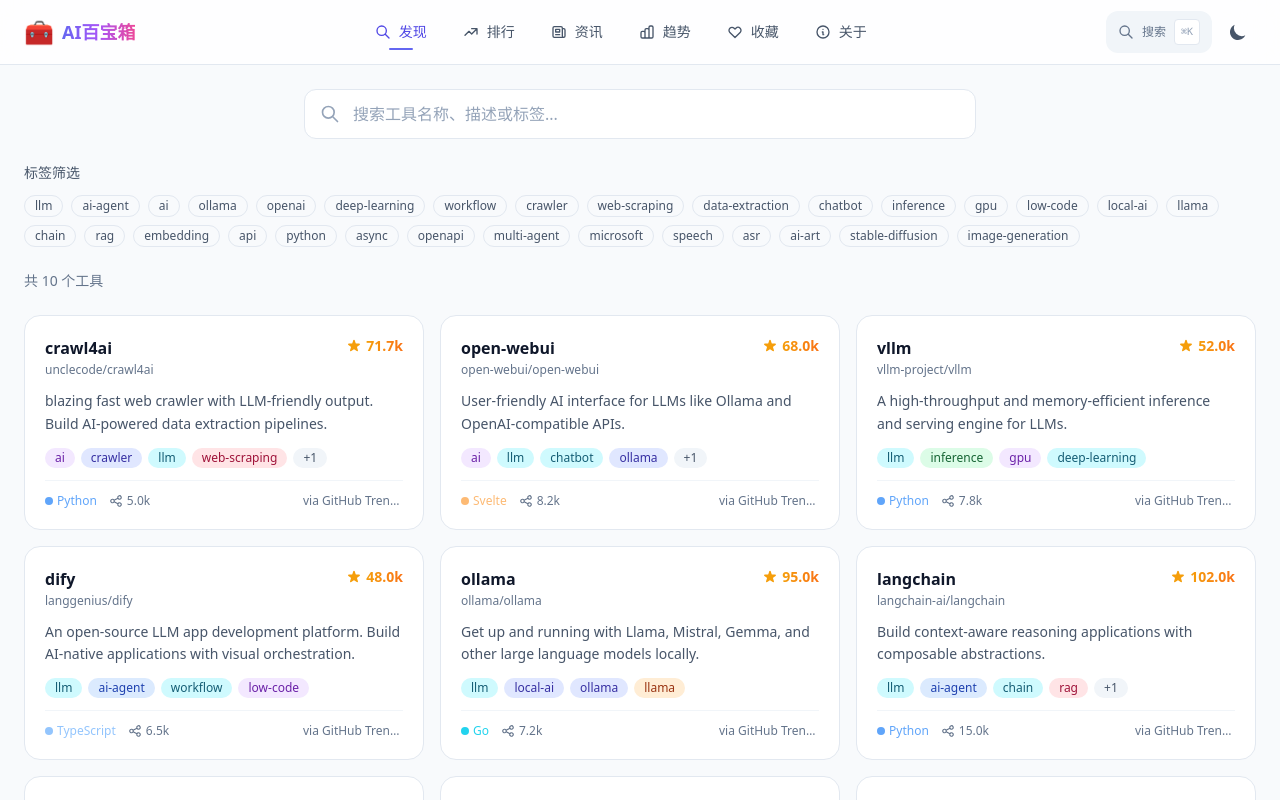
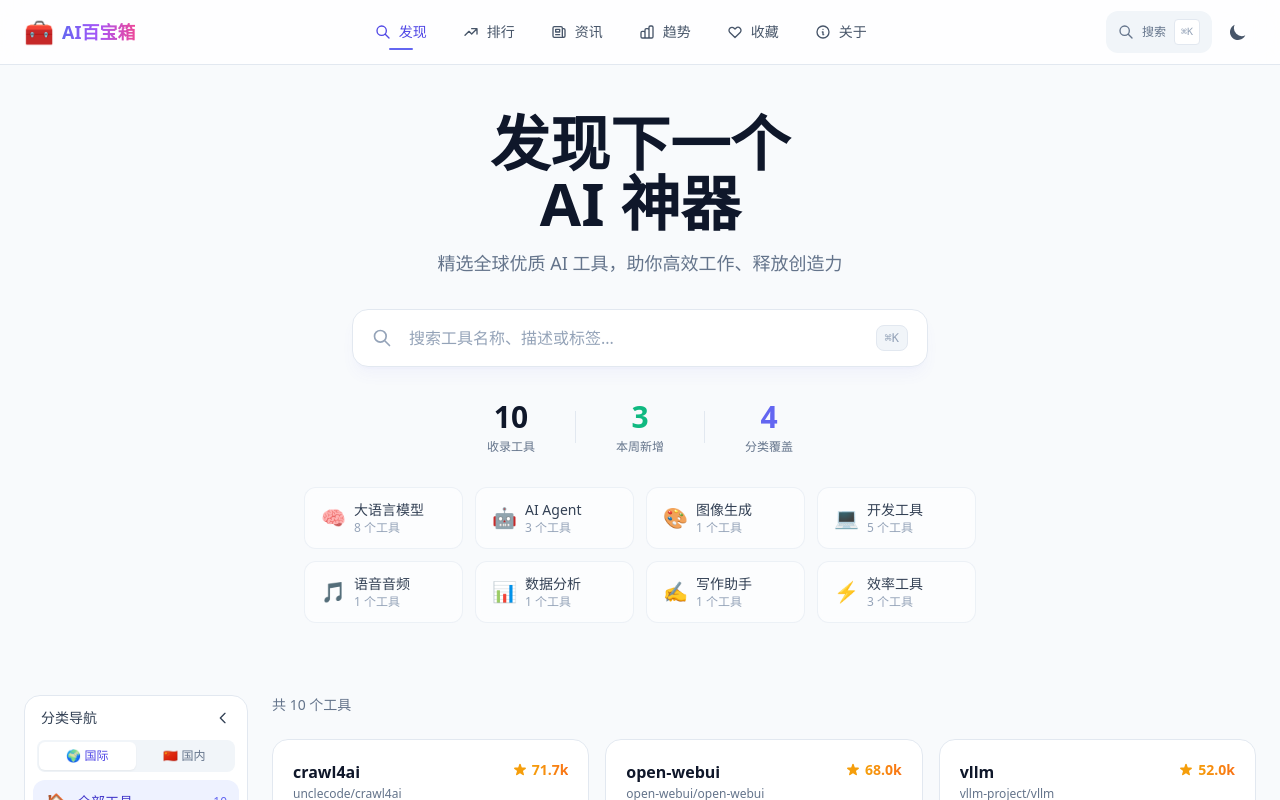
Before and after one commit to gitHardie/ai-treasure-box, a React (Vite) app in the folder site/: page / in a window 1280 px wide. Shown: the top 800 px of the page. Built offline with nearby package versions, Linux system fonts and the light colour scheme.

Commit message:
chore: update DiscoverPage.tsx

```diff
--- a/site/src/pages/DiscoverPage.tsx
+++ b/site/src/pages/DiscoverPage.tsx
@@ -1,37 +1,89 @@
-import { useState, useMemo } from 'react'
-import type { ToolItem } from '../types'
+import { useState, useMemo, useEffect } from 'react'
+import type { ToolItem, SnapshotData } from '../types'
 import { useTools } from '../hooks/useData'
 import ToolCard from '../components/ToolCard'
 import ToolDetail from '../components/ToolDetail'
-import SearchBar from '../components/SearchBar'
-import TagFilter from '../components/TagFilter'
+import CategorySidebar from '../components/CategorySidebar'
 import LoadingState from '../components/LoadingState'
 import EmptyState from '../components/EmptyState'
+
+const HOT_CATEGORIES = [
+  { emoji: '🧠', label: '大语言模型', keywords: ['llm', 'gpt', 'chat', 'openai', 'ollama'] },
+  { emoji: '🤖', label: 'AI Agent', keywords: ['agent', 'autonomous', 'auto'] },
+  { emoji: '🎨', label: '图像生成', keywords: ['image', 'art', 'diffusion', 'midjourney'] },
+  { emoji: '💻', label: '开发工具', keywords: ['code', 'developer', 'api', 'framework'] },
+  { emoji: '🎵', label: '语音音频', keywords: ['audio', 'speech', 'tts', 'voice', 'music'] },
+  { emoji: '📊', label: '数据分析', keywords: ['data', 'analytics', 'visualization'] },
+  { emoji: '✍️', label: '写作助手', keywords: ['writing', 'text', 'content', 'blog'] },
+  { emoji: '⚡', label: '效率工具', keywords: ['productivity', 'automation', 'workflow', 'crawler'] },
+]
+
+function getBasePath(): string {
+  return import.meta.env.BASE_URL.replace(/\/$/, '')
+}
 
 export default function DiscoverPage() {
   const { tools, loading, error } = useTools()
   const [search, setSearch] = useState('')
-  const [selectedTags, setSelectedTags] = useState<string[]>([])
+  const [selectedCategory, setSelectedCategory] = useState('all')
+  const [chinaOnly, setChinaOnly] = useState(false)
   const [selectedTool, setSelectedTool] = useState<ToolItem | null>(null)
+  const [stats, setStats] = useState<SnapshotData | null>(null)
 
-  // Extract all unique tags
-  const allTags = useMemo(() => {
-    const tagCount = new Map<string, number>()
-    tools.forEach(tool => {
-      tool.topics?.forEach(tag => {
-        tagCount.set(tag, (tagCount.get(tag) || 0) + 1)
+  useEffect(() => {
+    const basePath = getBasePath()
+    fetch(basePath + '/data/snapshots/latest.json')
+      .then(r => r.ok ? r.json() : null)
+      .then(data => {
+        if (data) setStats(Array.isArray(data) ? data[0] : data)
       })
-    })
-    return Array.from(tagCount.entries())
-      .sort((a, b) => b[1] - a[1])
-      .slice(0, 30)
-      .map(([tag]) => tag)
+      .catch(() => {})
+  }, [])
+
+  // Count per hot category
+  const hotCategoryCounts = useMemo(() => {
+    return HOT_CATEGORIES.map(cat => ({
+      ...cat,
+      count: tools.filter(t =>
+        cat.keywords.some(kw =>
+          t.topics?.some(topic => topic.toLowerCase().includes(kw)) ||
+          t.name.toLowerCase().includes(kw) ||
+          t.description?.toLowerCase().includes(kw)
+        )
+      ).length
+    }))
   }, [tools])
 
-  // Filter tools
+  // Filter by category
+  const categoryFiltered = useMemo(() => {
+    if (selectedCategory === 'all') return tools
+    const catDef = {
+      llm: ['llm', 'gpt', 'language-model', 'chat', 'ollama', 'openai'],
+      agent: ['agent', 'autonomous', 'auto-gpt', 'crew'],
+      'dev-tools': ['code', 'developer', 'ide', 'editor', 'debug', 'api', 'sdk', 'framework'],
+      image: ['image', 'art', 'draw', 'diffusion', 'midjourney', 'stable', 'dall'],
+      audio: ['audio', 'speech', 'tts', 'voice', 'music', 'sound', 'whisper'],
+      video: ['video', 'animation', 'motion', 'clip'],
+      data: ['data', 'analytics', 'visualization', 'chart', 'csv', 'table'],
+      writing: ['writing', 'text', 'content', 'blog', 'copy', 'seo', 'markdown'],
+      productivity: ['productivity', 'automation', 'workflow', 'tool', 'utility', 'search', 'crawler'],
+      research: ['research', 'paper', 'academic', 'science', 'arxiv', 'scholar'],
+      education: ['education', 'learn', 'course', 'study', 'tutor', 'quiz'],
+      security: ['security', 'privacy', 'encrypt', 'auth', 'vulnerability'],
+    }[selectedCategory] || []
+    return tools.filter(t =>
+      t.category === selectedCategory ||
+      catDef.some(kw =>
+        t.topics?.some(topic => topic.toLowerCase().includes(kw)) ||
+        t.name.toLowerCase().includes(kw) ||
+        t.description?.toLowerCase().includes(kw)
+      )
+    )
+  }, [tools, selectedCategory])
+
+  // Search filter
   const filteredTools = useMemo(() => {
-    let result = tools
-
+    let result = chinaOnly ? categoryFiltered.filter(t => t.is_china_tool) : categoryFiltered
     if (search.trim()) {
       const q = search.toLowerCase()
       result = result.filter(tool =>
@@ -41,53 +93,110 @@
         tool.full_name?.toLowerCase().includes(q)
       )
     }
+    return result
+  }, [categoryFiltered, search, chinaOnly])
 
-    if (selectedTags.length > 0) {
-      result = result.filter(tool =>
-        selectedTags.every(tag => tool.topics?.includes(tag))
-      )
-    }
-
-    return result
-  }, [tools, search, selectedTags])
-
-  const toggleTag = (tag: string) => {
-    setSelectedTags(prev =>
-      prev.includes(tag)
-        ? prev.filter(t => t !== tag)
-        : [...prev, tag]
-    )
-  }
-
-  if (loading) {
-    return <LoadingState message="正在加载工具数据..." />
-  }
-
-  if (error) {
-    return <EmptyState icon="⚠️" title="加载失败" description={error} />
-  }
+  if (loading) return <LoadingState message="正在加载工具数据..." />
+  if (error) return <EmptyState icon="⚠️" title="加载失败" description={error} />
 
   return (
-    <div className="space-y-6">
+    <div>
+      {/* Hero Section */}
+      <div className="hero-section relative -mx-4 sm:-mx-6 -mt-6 mb-8 px-4 sm:px-6 pt-12 pb-10 overflow-hidden">
+        <div className="absolute inset-0 hero-gradient-bg" />
+        <div className="absolute inset-0 bg-gradient-to-b from-transparent via-transparent to-slate-50 dark:to-slate-950" />
+
+        <div className="relative z-10 max-w-3xl mx-auto text-center">
+          <h1 className="text-4xl sm:text-5xl lg:text-6xl font-extrabold mb-4 leading-tight">
+            <span className="hero-gradient-text">发现下一个</span>
+            <br />
+            <span className="hero-gradient-text-2">AI 神器</span>
+          </h1>
+          <p className="text-slate-500 dark:text-slate-400 text-base sm:text-lg mb-8 max-w-xl mx-auto">
+            精选全球优质 AI 工具，助你高效工作、释放创造力
+          </p>
+
           {/* Search */}
-      <div className="max-w-2xl mx-auto">
-        <SearchBar value={search} onChange={setSearch} />
+          <div className="max-w-xl mx-auto mb-8">
+            <div className="relative group">
+              <div className="absolute inset-y-0 left-0 pl-5 flex items-center pointer-events-none">
+                <svg className="w-5 h-5 text-slate-400 group-focus-within:text-indigo-500 transition-colors" fill="none" stroke="currentColor" viewBox="0 0 24 24">
+                  <path strokeLinecap="round" strokeLinejoin="round" strokeWidth={2} d="M21 21l-6-6m2-5a7 7 0 11-14 0 7 7 0 0114 0z" />
+                </svg>
+              </div>
+              <input
+                type="text"
+                value={search}
+                onChange={e => setSearch(e.target.value)}
+                placeholder="搜索工具名称、描述或标签..."
+                className="w-full pl-14 pr-20 py-4 bg-white dark:bg-slate-900 border border-slate-200 dark:border-slate-700 rounded-2xl text-slate-900 dark:text-slate-100 placeholder-slate-400 focus:outline-none focus:ring-2 focus:ring-indigo-500/50 focus:border-indigo-500 shadow-lg shadow-indigo-500/5 transition-all text-base"
+              />
+              <div className="absolute inset-y-0 right-0 pr-5 flex items-center">
+                <kbd className="hidden sm:inline-flex items-center px-2 py-1 text-xs text-slate-400 bg-slate-100 dark:bg-slate-800 rounded-lg font-mono border border-slate-200 dark:border-slate-700">
+                  ⌘K
+                </kbd>
+              </div>
+            </div>
           </div>
 
-      {/* Tag filter */}
-      {allTags.length > 0 && (
-        <TagFilter
-          tags={allTags}
-          selectedTags={selectedTags}
-          onToggleTag={toggleTag}
-          onClearAll={() => setSelectedTags([])}
+          {/* Stats */}
+          <div className="flex items-center justify-center gap-6 sm:gap-10 mb-8">
+            <div className="text-center">
+              <div className="text-2xl sm:text-3xl font-bold text-slate-900 dark:text-white">
+                {stats?.total_tools || tools.length}
+              </div>
+              <div className="text-xs text-slate-500 dark:text-slate-400 mt-1">收录工具</div>
+            </div>
+            <div className="w-px h-8 bg-slate-200 dark:bg-slate-700" />
+            <div className="text-center">
+              <div className="text-2xl sm:text-3xl font-bold text-emerald-500">
+                {stats?.new_this_week || 0}
+              </div>
+              <div className="text-xs text-slate-500 dark:text-slate-400 mt-1">本周新增</div>
+            </div>
+            <div className="w-px h-8 bg-slate-200 dark:bg-slate-700" />
+            <div className="text-center">
+              <div className="text-2xl sm:text-3xl font-bold text-indigo-500">
+                {Object.keys(stats?.categories || {}).length || '—'}
+              </div>
+              <div className="text-xs text-slate-500 dark:text-slate-400 mt-1">分类覆盖</div>
+            </div>
+          </div>
+
+          {/* Hot categories */}
+          <div className="grid grid-cols-2 sm:grid-cols-4 gap-3 max-w-2xl mx-auto">
+            {hotCategoryCounts.map(cat => (
+              <button
+                key={cat.label}
+                onClick={() => setSearch(cat.keywords[0])}
+                className="flex items-center gap-2 px-4 py-3 bg-white/60 dark:bg-slate-900/60 backdrop-blur-sm rounded-xl border border-slate-200/60 dark:border-slate-700/60 hover:border-indigo-300 dark:hover:border-indigo-600 hover:bg-white dark:hover:bg-slate-800 transition-all duration-200 group"
+              >
+                <span className="text-xl group-hover:scale-110 transition-transform">{cat.emoji}</span>
+                <div className="text-left">
+                  <div className="text-sm font-medium text-slate-700 dark:text-slate-300">{cat.label}</div>
+                  <div className="text-xs text-slate-400">{cat.count} 个工具</div>
+                </div>
+              </button>
+            ))}
+          </div>
+        </div>
+      </div>
+
+      {/* Main content with sidebar */}
+      <div className="flex gap-6">
+        <CategorySidebar
+          tools={tools}
+          selectedCategory={selectedCategory}
+          onCategoryChange={setSelectedCategory}
+          chinaOnly={chinaOnly}
+          onChinaOnlyChange={setChinaOnly}
         />
-      )}
 
+        <div className="flex-1 min-w-0 space-y-6">
           {/* Results count */}
           <div className="flex items-center justify-between">
             <p className="text-sm text-slate-500 dark:text-slate-400">
-          {search || selectedTags.length > 0
+              {search || selectedCategory !== 'all'
                 ? `找到 ${filteredTools.length} 个工具`
                 : `共 ${tools.length} 个工具`}
             </p>
@@ -95,12 +204,13 @@
 
           {/* Grid */}
           {filteredTools.length > 0 ? (
-        <div className="grid grid-cols-1 sm:grid-cols-2 lg:grid-cols-3 gap-4">
-          {filteredTools.map(tool => (
+            <div className="grid grid-cols-1 sm:grid-cols-2 xl:grid-cols-3 gap-4">
+              {filteredTools.map((tool, idx) => (
                 <ToolCard
                   key={tool.name + (tool.source || '')}
                   tool={tool}
                   onClick={setSelectedTool}
+                  index={idx}
                 />
               ))}
             </div>
@@ -108,11 +218,12 @@
             <EmptyState
               icon="🔍"
               title="没有找到匹配的工具"
-          description="试试调整搜索关键词或清除筛选标签"
+              description="试试调整搜索关键词或切换分类"
             />
           )}
+        </div>
+      </div>
 
-      {/* Detail modal */}
       {selectedTool && (
         <ToolDetail tool={selectedTool} onClose={() => setSelectedTool(null)} />
       )}
```
Lines whose indentation alone changed are shown as unchanged.
